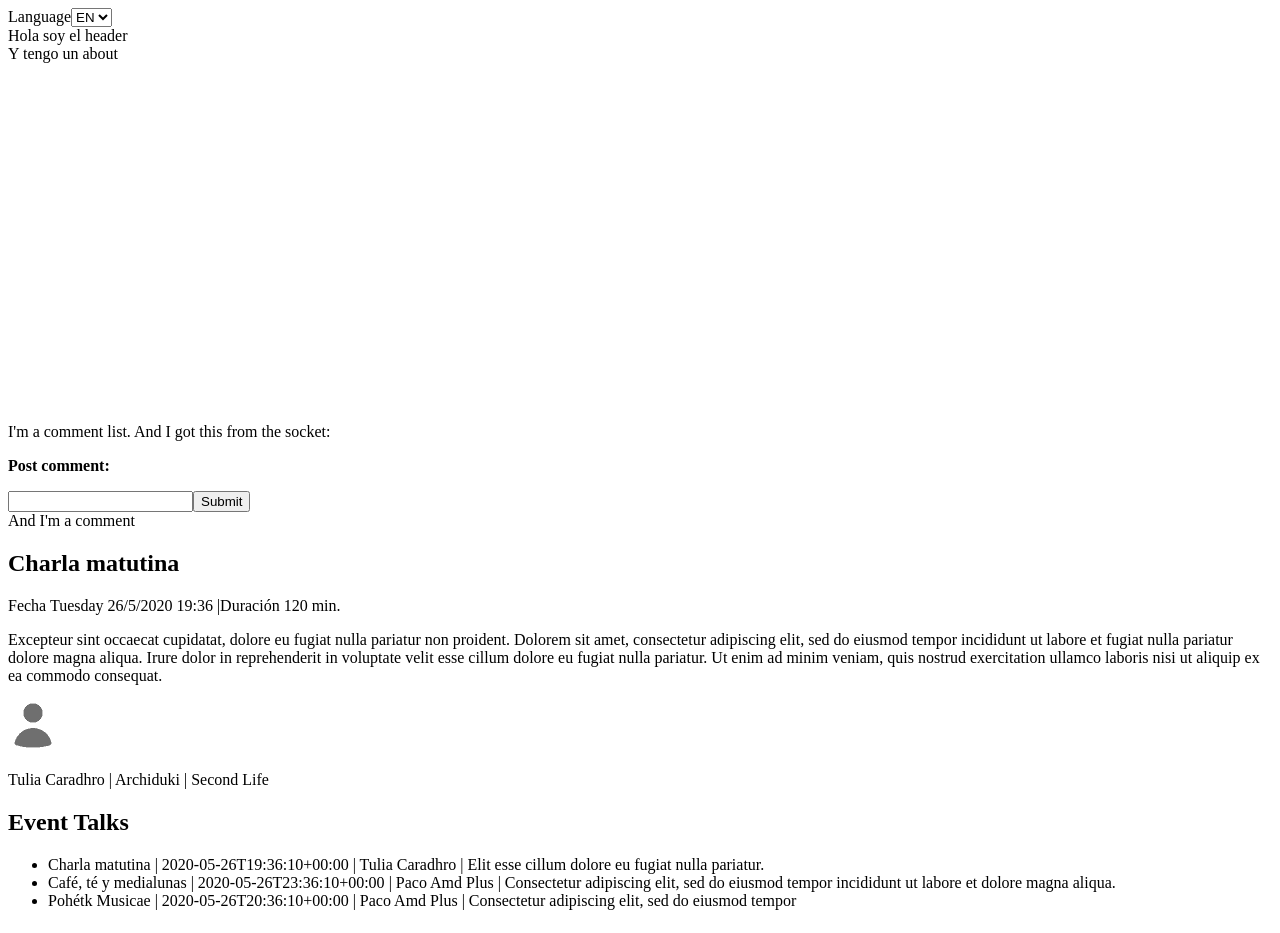
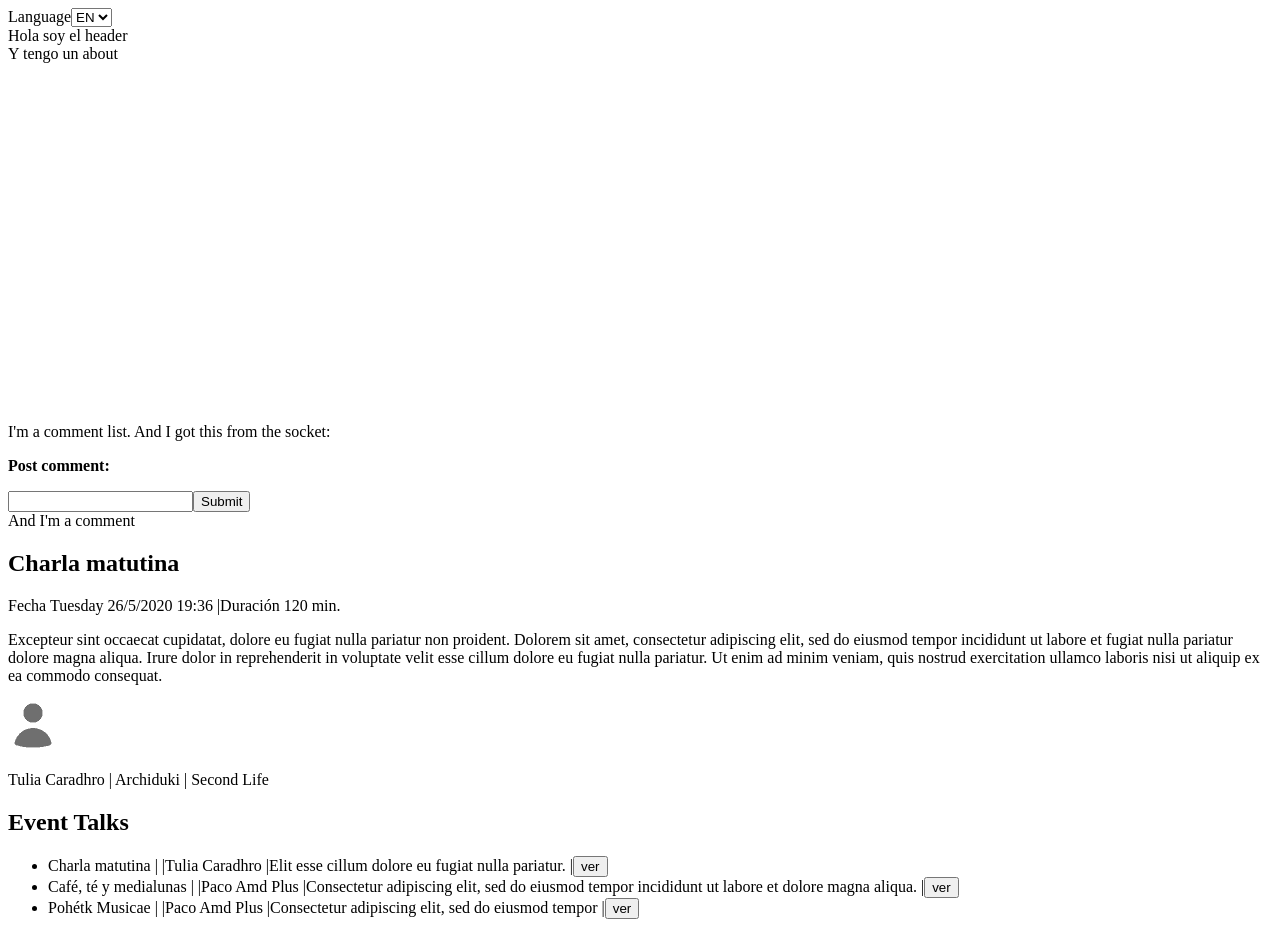
Before and after one commit to nayracoop/e-ver-core, a React (Create React App) app: page / in a window 1280 px wide. Shown: the top 933 px of the page. Built offline with nearby package versions, Linux system fonts and the light colour scheme; no server answers.

Commit message:
select talk on click

```diff
--- a/src/containers/Event.js
+++ b/src/containers/Event.js
@@ -6,7 +6,6 @@ import TalkList from "./TalkList";
 import SpeakerList from "./SpeakerList";
 
 import { talks } from "../static-data";
-import Speaker from "./Speaker";
 
 // should be a unique speakers list
 const speakersList = (talks) => {
@@ -21,7 +20,7 @@ const Event = ({ props }) => {
   const [selectedTalk, setSelectedTalk] = useState(talks[0]);
   const selectTalk = (talk) => setSelectedTalk(talk);
 
-  console.log(selectedTalk);
+  // console.log(selectedTalk);
 
   return (
     <>
--- a/src/containers/TalkList.js
+++ b/src/containers/TalkList.js
@@ -1,14 +1,14 @@
 import React from "react";
 import TalkSummary from "./TalkSummary"
 
-const TalkList = ({talks}) => {
+const TalkList = ({talks, onSelectTalk}) => {
   return(
     <section>
       <h2>Event Talks</h2>
       <ul>
         {talks.map((talk) => (
-          <li>
-            <TalkSummary key={talk.id} title={talk.title} datetime={talk.begin} speakers={talk.speaker} summary={talk.summary} />
+          <li key={talk.id} >
+            <TalkSummary  key={talk.id} onSelectTalk={onSelectTalk} talk={talk} />
           </li>
         ))}
       </ul>
--- a/src/containers/TalkSummary.js
+++ b/src/containers/TalkSummary.js
@@ -1,10 +1,14 @@
 import React from "react";
 
-const TalkSummary = ({title, datetime, speakers, summary}) => {
+const TalkSummary = ({ onSelectTalk,talk }) => {
   return (
-    <>
-    <span>{ title }</span> | <span>{ datetime }</span> | <span>{ speakers.name }</span> | <span>{ summary }</span>
-    </>
+    <div  className="talkSummary">
+      <span>{ talk.title }</span> |
+      <span>{ talk.datetime }</span> |
+      <span>{ talk.speaker.name }</span> |
+      <span>{ talk.summary }</span> |
+      <button onClick={() => onSelectTalk(talk)}> ver </button>
+    </div>
   );
 }
 
--- a/src/static-data.js
+++ b/src/static-data.js
@@ -31,7 +31,7 @@ export const talks = [
     id: 2,
     title: "Café, té y medialunas",
     details:
-      "Excepteur sint occaecat cupidatat, dolore eu fugiat nulla pariatur non proident. Dolorem sit amet, consectetur adipiscing elit, sed do eiusmod tempor incididunt ut labore et fugiat nulla pariatur dolore magna aliqua. Irure dolor in reprehenderit in voluptate velit esse cillum dolore eu fugiat nulla pariatur. Ut enim ad minim veniam, quis nostrud exercitation ullamco laboris nisi ut aliquip ex ea commodo consequat.",
+      "sed quia consequuntur magni dolores eos qui ratione voluptatem sequi nesciunt. Neque porro quisquam est, qui dolorem ipsum quia dolor sit amet, consectetur, adipisci velit, sed quia non numquam eius modi tempora incidunt ut labore et dolore magnam aliquam quaerat voluptatem.",
     summary:
       "Consectetur adipiscing elit, sed do eiusmod tempor incididunt ut labore et dolore magna aliqua.",
     begin: date.clone().add(4, "hour").format(),
@@ -57,7 +57,7 @@ export const talks = [
     id: 3,
     title: "Pohétk Musicae",
     details:
-      "Excepteur sint occaecat cupidatat, dolore eu fugiat nulla pariatur non proident. Dolorem sit amet, consectetur adipiscing elit, sed do eiusmod tempor incididunt ut labore et fugiat nulla pariatur dolore magna aliqua. Irure dolor in reprehenderit in voluptate velit esse cillum dolore eu fugiat nulla pariatur. Ut enim ad minim veniam, quis nostrud exercitation ullamco laboris nisi ut aliquip ex ea commodo consequat.",
+      "At vero eos et accusamus et iusto odio dignissimos ducimus qui blanditiis praesentium voluptatum deleniti atque corrupti quos dolores et quas molestias excepturi sint occaecati cupiditate non provident, similique sunt in culpa qui officia deserunt mollitia animi, id est laborum et dolorum fuga. Et harum quidem rerum facilis est et expedita distinctio. Nam libero tempore, cum soluta nobis est eligendi optio cumque nihil impedit quo minus id quod maxime placeat facere.",
     summary:
       "Consectetur adipiscing elit, sed do eiusmod tempor",
     begin: date.clone().add(1, "hour").format(),
```
